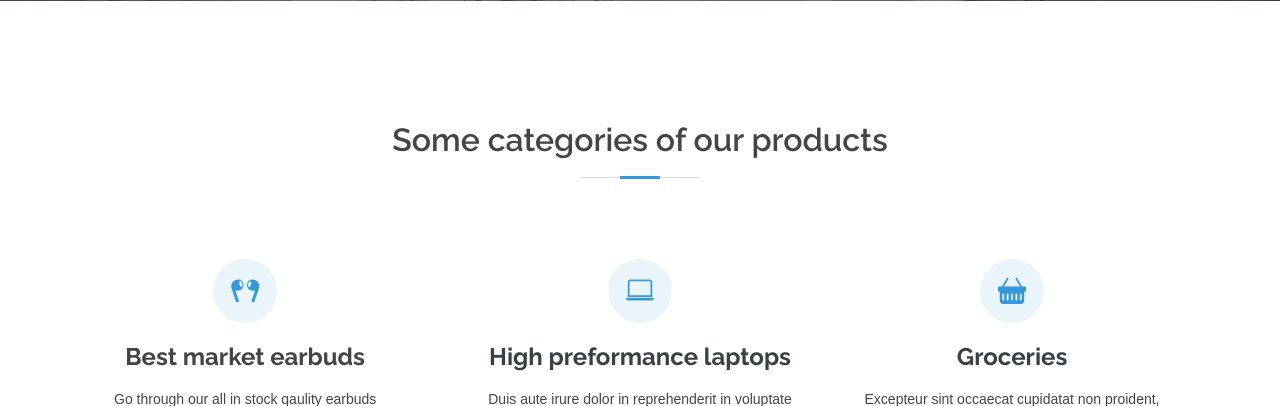
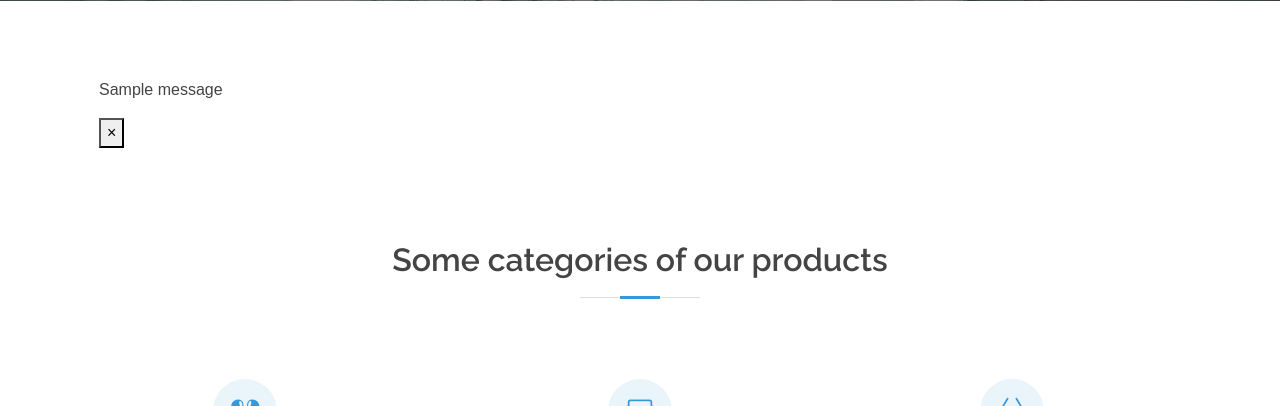
Before and after one commit to Abas-dev/e-Comm, a Django app: template templates/index.html in a window 1280 px wide. Shown: the part 549-955 px from the top of the page. Run offline with Django 3.2, Linux system fonts and the light colour scheme; the template is opened without the code that fills it, so the values that code supplies are empty; tables that the repository leaves empty hold one stand-in row (values such as "Sample post"); one stand-in notice (Sample message) is shown; some libraries are stand-ins or nearby versions.

Commit message:
still working on the messages

```diff
--- a/templates/base.html
+++ b/templates/base.html
@@ -86,6 +86,19 @@
         <div class="container">
     {% block main %}
 
+  {% if  messages  %}
+
+    {% for message in messages  %}
+      <div class="alert alert-warning alert-dismissible fade show" role="alert">
+          <p>{{message}}</p>
+        <button type="button" class="close" data-dismiss="alert" aria-label="Close">
+          <span aria-hidden="true">&times;</span>
+        </button>
+      </div>
+    {% endfor %}
+
+  {% endif %}
+
     {% endblock %}
         </div>
     </section>
@@ -154,6 +167,9 @@
   <!-- Template Main JS File -->
   <script src="{% static '/assets/js/main.js' %}"></script>
 
+  <script src="https://code.jquery.com/jquery-3.5.1.slim.min.js" integrity="sha384-DfXdz2htPH0lsSSs5nCTpuj/zy4C+OGpamoFVy38MVBnE+IbbVYUew+OrCXaRkfj" crossorigin="anonymous"></script>
+  <script src="https://cdn.jsdelivr.net/npm/bootstrap@4.5.3/dist/js/bootstrap.bundle.min.js" integrity="sha384-ho+j7jyWK8fNQe+A12Hb8AhRq26LrZ/JpcUGGOn+Y7RsweNrtN/tE3MoK7ZeZDyx" crossorigin="anonymous"></script>
+
 </body>
 
 </html>
--- a/templates/index.html
+++ b/templates/index.html
@@ -19,6 +19,18 @@
 
 {% block main %}
   <!-- ======= What We Do Section ======= -->
+  {% if  messages  %}
+
+    {% for message in messages  %}
+      <div class="alert {{ message.tags }} alert-dismissible" role="alert">
+          <p>{{message}}</p>
+        <button type="button" class="close" data-dismiss="alert" aria-label="Close">
+          <span aria-hidden="true">&times;</span>
+        </button>
+      </div>
+    {% endfor %}
+
+  {% endif %}
   <section id="what-we-do" class="what-we-do">
     <div class="container">
 
```
Also changed, not shown: authUser/views.py (+6 -2 lines), eComm/settings.py (+11 -0 lines), templates/login.html (+11 -0 lines).
